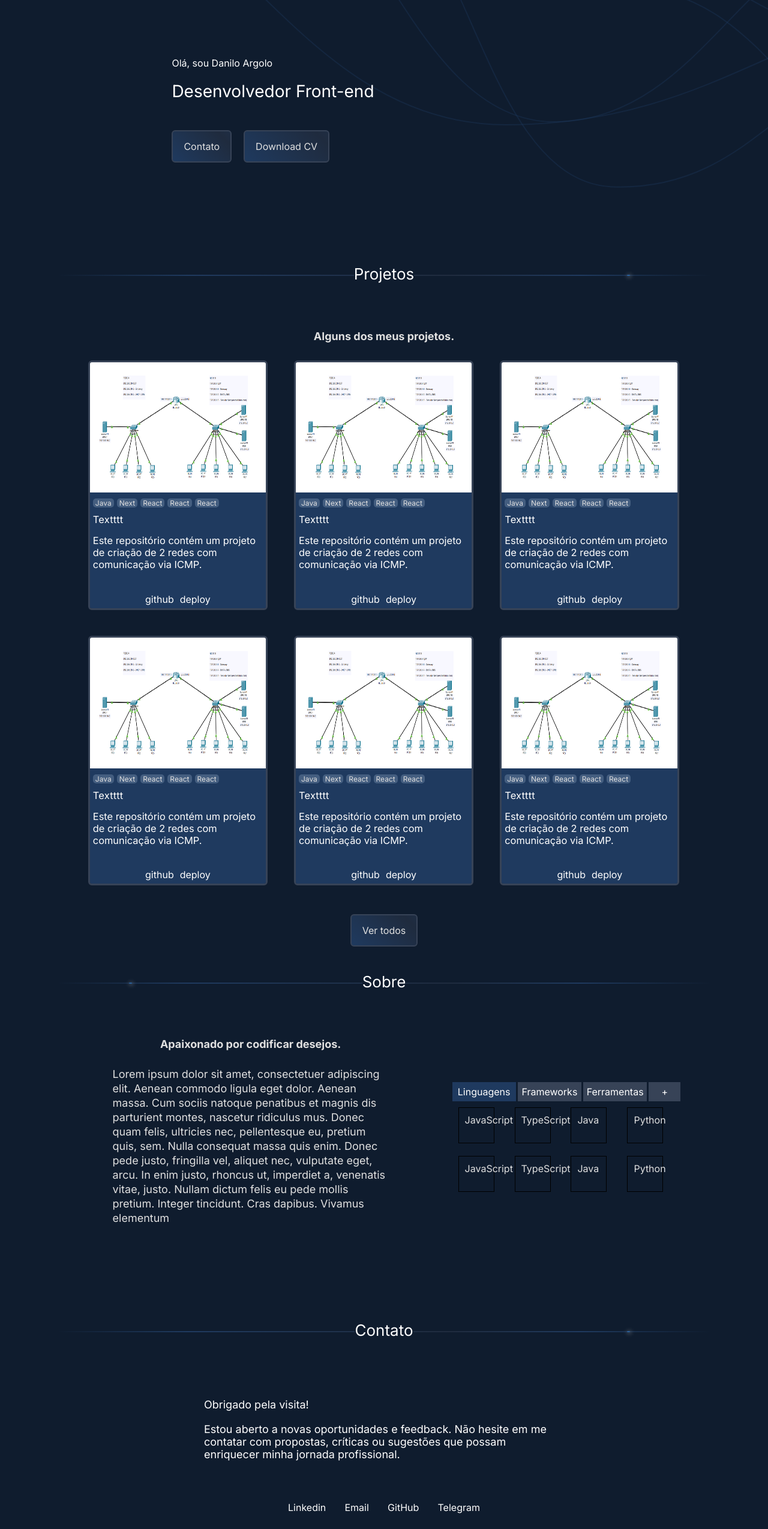
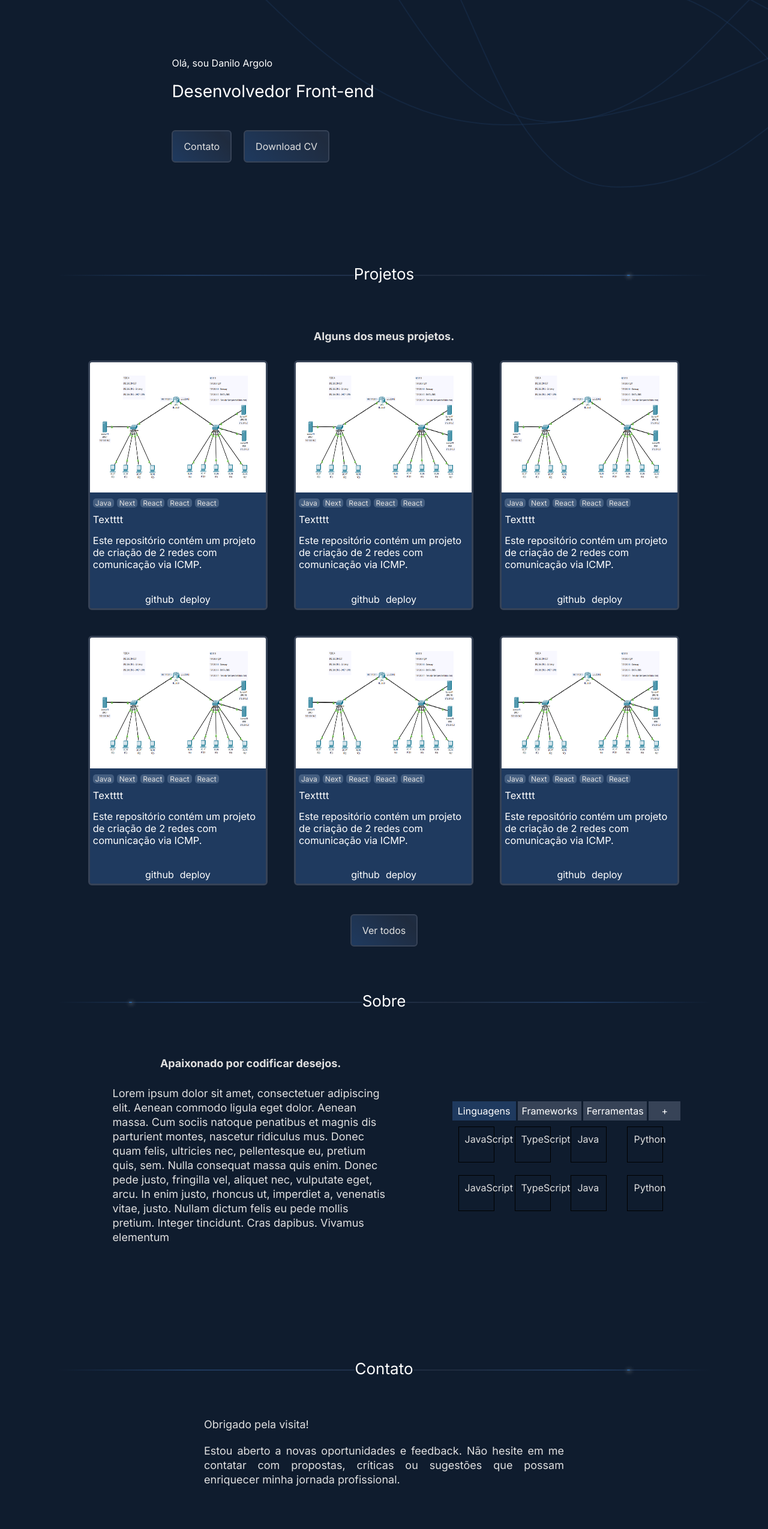
Before and after one commit to danargolo/portfolio, a Next.js app: page / in a window 1280 px wide. Shown: the part 234-2783 px from the top of the page at 60% size. Built offline with nearby package versions, Linux system fonts and the light colour scheme.

Commit message:
style: adjust Hr and gap components

```diff
--- a/src/components/About/index.jsx
+++ b/src/components/About/index.jsx
@@ -11,6 +11,7 @@ export const About = () => {
 
   return (
     <S.About id="about">
+      <Hr text="Sobre" $reverse="reverse"/>
       {/* <S.Text>Sobre</S.Text> */}
       <S.AboutWrapper>
         <S.ContainerText>
@@ -19,7 +20,6 @@ export const About = () => {
         </S.ContainerText>
         <Tab />
       </S.AboutWrapper>
-      <Hr text="Contato" />
     </S.About>
   );
 };
--- a/src/components/About/styles.js
+++ b/src/components/About/styles.js
@@ -20,8 +20,9 @@ export const About = styled.section`
   /* width: 100vw; */
   min-height: 25.625rem;
   height: fit-content;
-  padding-top: 5rem;
-  gap: 3rem;
+  padding-bottom: 5rem;
+  /* padding-top: 5rem; */
+  /* gap: 3rem; */
   background-color: ${({theme}) => theme.colors.bg100};
   position: relative;
   z-index: 1;
@@ -31,11 +32,11 @@ export const About = styled.section`
   }
 `
 
-export const AboutWrapper = styled.div`
+export const AboutWrapper = styled.article`
   display: flex;
   flex-direction: column;
   align-items: center;
-  /* padding-bottom: 1rem ; */
+  padding-top: 5rem;
   gap: 4rem;
 
   @media (min-width: 769px) {
--- a/src/components/Contact/index.jsx
+++ b/src/components/Contact/index.jsx
@@ -1,5 +1,6 @@
 "use client"
 
+import { Hr } from '../ui/Hr';
 // import { Ulist } from '../ui/Ulist';
 import * as S from './styles';
 
@@ -9,6 +10,7 @@ const infos = [ {name: 'Linkedin'}, {name: 'Email'}, {name: 'GitHub'}, {name: 'T
 export const Contact = () => {
   return (
     <S.Contact id="contact">
+      <Hr text="Contato" />
       {/* <S.Text>Contato</S.Text> */}
       <S.ContactWrapper>
         <p>Obrigado pela visita!</p>
--- a/src/components/Contact/styles.js
+++ b/src/components/Contact/styles.js
@@ -15,9 +15,9 @@ export const Contact = styled.section`
   flex-direction: column;
   /* justify-content: center; */
   align-items: center;
-  padding-top: 5rem;
+  /* padding-top: 5rem; */
   /* width: 100vw; */
-  min-height: 25.625rem;
+  min-height: 30.625rem;
   /* height: fit-content; */
   gap: 3rem;
   background-color: ${({theme}) => theme.colors.bg100};
@@ -28,14 +28,24 @@ export const Contact = styled.section`
     margin: 20px;
   }
 `
-export const  ContactWrapper = styled.div`
+export const  ContactWrapper = styled.article`
   width: 85%;
   & > p{
     font-size: clamp(1rem, 3vw, 1.125rem);
+    color: ${({theme}) => theme.colors.text200};
+    line-height: 1.5rem;
+    text-align: justify;
   }
 
   @media (min-width: 769px) {
     width: 50%;
+  }
+
+  @media (max-width: ${({theme}) => theme.breakpoints.sm}) {
+
+    & > p{
+      font-size: clamp(0.9rem, 2vw, 1rem);
+  }
   }
 `
 
--- a/src/components/Header/index.jsx
+++ b/src/components/Header/index.jsx
@@ -8,6 +8,7 @@ import logo from '/public/logo.svg'
 import { Ulist } from '../ui/Ulist'
 import { HamburgerBtn } from '../ui/HamburgerButton'
 import { useDataContext } from '@/context'
+import ScrollLink from '@/utils/link'
 
 const menu = [ {name: 'Projetos', href:'#projects'}, {name: 'Sobre', href:'#about'}, {name: 'Contato', href:'#contact'} ]
 
@@ -29,7 +30,9 @@ export const Header= () => {
   return(
     <S.Header id='header'>
       <S.ImgWrapper>
-        <Image src={ logo } width={50} height={50} alt="Dan Argolo logo" priority/>
+        <S.StyledScrollLink href='#header'>
+          <Image src={ logo } width={50} height={50} alt="Dan Argolo logo" priority draggable='false'/>
+        </S.StyledScrollLink>
         <HamburgerBtn />
       </S.ImgWrapper>
       <S.MenuWrapper $active={isToggle}>
--- a/src/components/Header/styles.js
+++ b/src/components/Header/styles.js
@@ -2,6 +2,7 @@
 
 import styled from 'styled-components'
 import { Ulist } from '../ui/Ulist'
+import ScrollLink from '@/utils/link'
 
 export const Header = styled.header`
   display: flex;
@@ -115,3 +116,7 @@ export const StyledUlist = styled(Ulist)`
     color: ${({ theme }) => theme.colors.text100 };
   }
 `
+
+export const StyledScrollLink = styled(ScrollLink)`
+  width: 0;
+`
--- a/src/components/Hero/index.jsx
+++ b/src/components/Hero/index.jsx
@@ -32,7 +32,6 @@ export const Hero = () => {
         </S.IconsContainer> */}
       </S.HeroWrapper>
       <Wave />
-      <Hr text="Projetos"/>
     </S.Hero>
   )
 }
--- a/src/components/ProjectsPreviews/index.jsx
+++ b/src/components/ProjectsPreviews/index.jsx
@@ -14,10 +14,12 @@ const projects = ['1','2','3','1','2','3'];
 export const Projects = () => {
   return (
     <S.Projects id="projects">
+      <Hr text="Projetos"/>
       <S.Text>Alguns dos meus projetos.</S.Text>
+      <S.ProjectsWrapper>
         <Slider data={projects}/>
         <S.StyledAnchor text="Ver todos" disabled/>
-      <Hr text="Sobre" $reverse="reverse"/>
+      </S.ProjectsWrapper>
     </S.Projects>
   );
 };
--- a/src/components/ProjectsPreviews/styles.js
+++ b/src/components/ProjectsPreviews/styles.js
@@ -5,6 +5,7 @@ import { Slider } from "../ui/Slider"
 import { Anchor } from "../ui/Anchor"
 
 export const Text = styled.p`
+  padding-top: 5rem;
   font-size: clamp(1.032rem, 2vw, 1.125rem);
   font-weight: 700;
   text-align: center;
@@ -23,19 +24,19 @@ export const Projects = styled.section`
   align-items: center;
   /* width: 100vw; */
   min-height: 25.625rem;
-  padding-top: 5rem;
+  padding-bottom: 5rem;
   /* gap: 3rem; */
   background-color: ${({theme}) => theme.colors.bg100};
   z-index: 1;
 
 `
-export const ProjectsWrapper = styled.div`
+export const ProjectsWrapper = styled.article`
   display: flex;
   flex-direction: column;
   justify-content: center;
   align-items: center;
-  width: 25rem;
-  gap: 2.5rem;
+  width: 100%;
+  gap:3rem;
 `
 
 export const StyledSlider = styled(Slider)`
@@ -59,6 +60,6 @@ export const StyledSlider = styled(Slider)`
 `
 
 export const StyledAnchor = styled(Anchor)`
-  margin: 3rem;
+  /* margin: 3rem; */
 
 `
```
